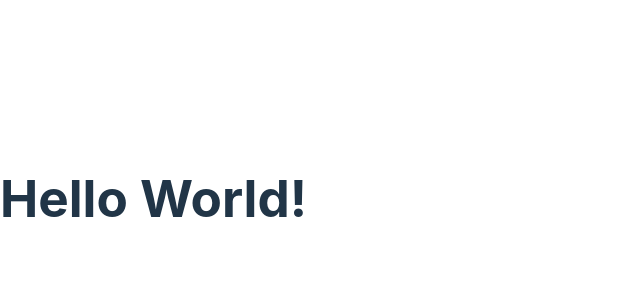
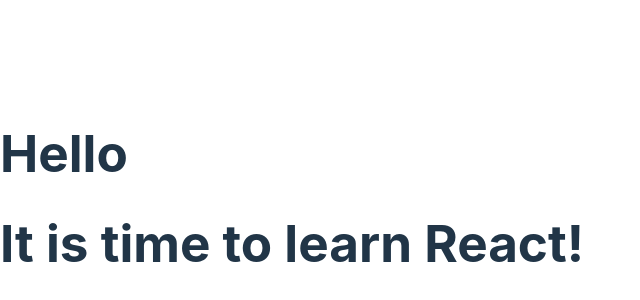
Before and after one commit to GabrieleBarberio/eserciReact, a React (Vite) app: page / in a window 1280 px wide. Shown: the part 202-502 px from the top of the page, without its empty margins (0-640 px from the left). Built offline with nearby package versions, Linux system fonts and the light colour scheme.

Commit message:
first commit

```diff
--- a/src/App.jsx
+++ b/src/App.jsx
@@ -1,11 +1,12 @@
 import React from "react";
-import { Es1 } from "./component/Es1/Es1";
+import { Hello, Message } from "./component/Es1/Hello";
 
 class App extends React.Component {
   render() {
     return (
       <>
-        <Es1 />
+        <Hello />
+        <Message />
       </>
     );
   }
--- a/src/component/Es1/Es1.jsx
+++ /dev/null
@@ -1,7 +0,0 @@
-import React from "react";
-
-export class Es1 extends React.Component {
-  render() {
-    return <h1>Hello World!</h1>;
-  }
-}
--- /dev/null
+++ b/src/component/Es1/Hello.jsx
@@ -0,0 +1,12 @@
+import React from "react";
+
+export class Hello extends React.Component {
+  render() {
+    return <h1>Hello</h1>;
+  }
+}
+export class Message extends React.Component {
+  render() {
+    return <h1>It is time to learn React!</h1>;
+  }
+}
```
